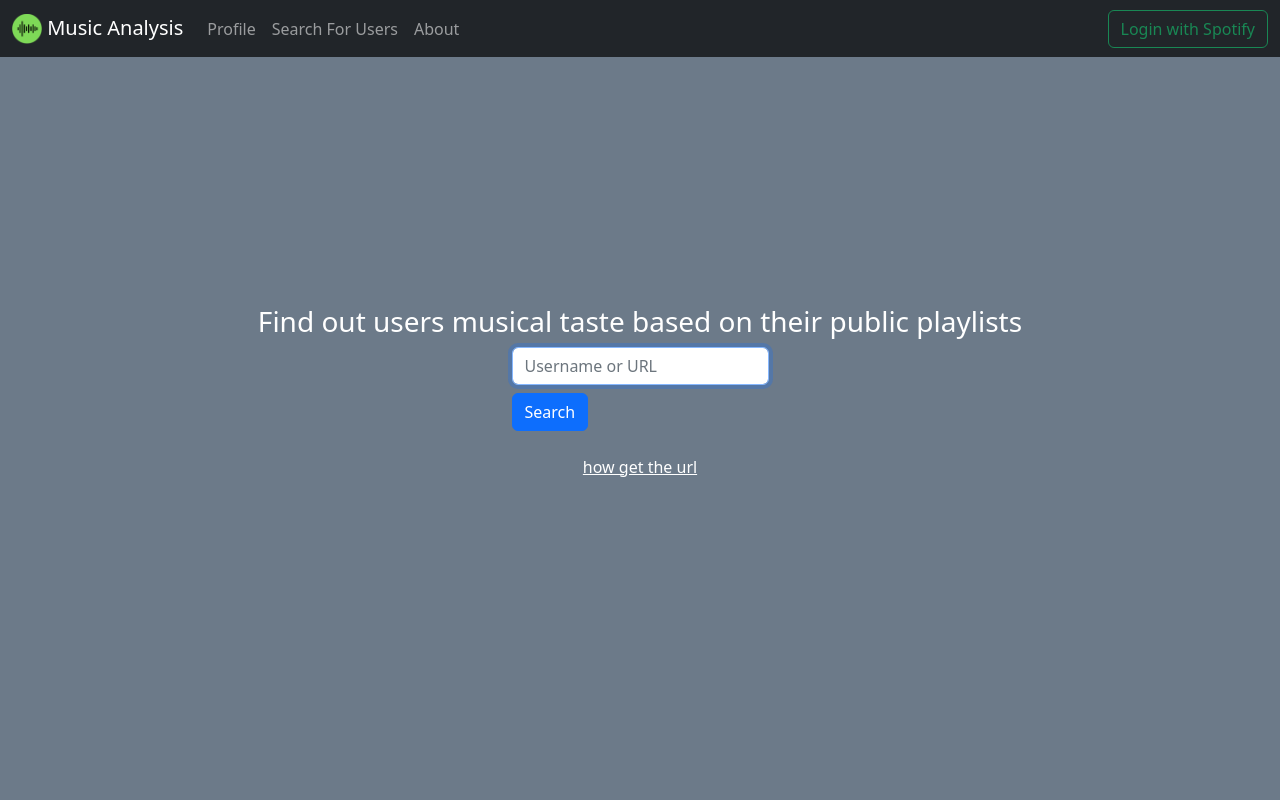
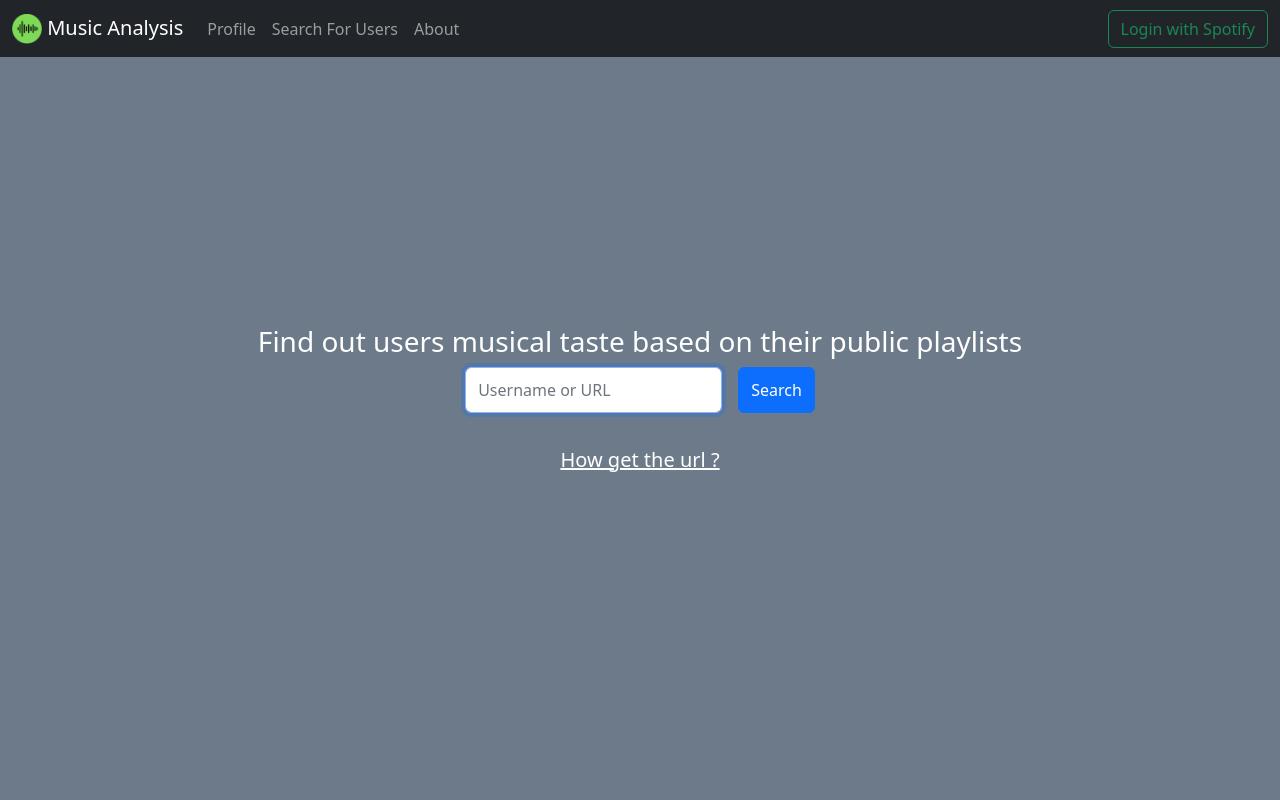
Before and after one commit to Mateus-Mannes/musicanalysis, a Flask app: template templates/search/search-form.html in a window 1280 px wide. Run offline with Flask 2, Linux system fonts and the light colour scheme; the template is opened without the code that fills it, so the values that code supplies are empty; some libraries are stand-ins or nearby versions.

Commit message:
Refactoring Search-Form Page

```diff
--- /dev/null
+++ b/static/js/search-form.js
@@ -0,0 +1,19 @@
+document.getElementById('search-button').onclick = function () {
+    if (document.querySelector("input").value != "") {
+        document.getElementById("search-button").hidden = true;
+        document.getElementById("search-spinner").hidden = false;
+    }
+};
+
+document.getElementById('exampleModal').addEventListener('hidden.bs.modal', event => {
+    notFoundLabel = document.querySelector('#notFoundLabel');
+    if(notFoundLabel != null){
+        document.querySelector('#notFoundLabel').hidden = true;
+    }
+    noPlaylistLabel = document.querySelector('#noPlaylistLabel');
+    if(noPlaylistLabel != null){
+        document.querySelector('#noPlaylistLabel').hidden = true;
+    }
+    document.querySelector('#getUrlLabel').hidden = false;
+    document.querySelector('#getUrlImg').hidden = false;
+});
--- /dev/null
+++ b/static/styles/search/search-form/search-form.css
@@ -0,0 +1,23 @@
+.search__form{
+    max-width: 350px;
+
+    display: flex;
+
+}
+
+.search__form__button{
+    height: 100%;
+}
+
+.search__form__input{
+    margin-right: 1rem;
+}
+
+.search__form__loading{
+    display: flex;
+    align-items: center;
+}
+
+.search__form__loading__spinner{
+    margin-right: 1rem;
+}
--- /dev/null
+++ b/static/styles/search/search-form/search-modal.css
@@ -0,0 +1,11 @@
+.search__modal__button{
+    margin-top: 2rem;
+}
+
+.search__modal__title{
+    color: black;
+}
+
+.search__modal__body{
+    color: black;
+}
--- /dev/null
+++ b/static/styles/search/search-form/search.css
@@ -0,0 +1,15 @@
+.search{
+    display: flex;
+    flex-direction: column;
+    justify-content: center;
+    align-items: center;
+    height: 100vh;
+    background-color: #6C7A89;
+    color: white;
+    text-align: center;
+    max-width: none;
+}
+
+.search a{
+    color: white;
+}
--- a/templates/search/search-form.html
+++ b/templates/search/search-form.html
@@ -1,55 +1,53 @@
 {% extends "shared/layout.html" %}
 {% block main %}
-<div {% if status !="notfound" %}class="con" {% else %} class="con2" {% endif %}>
-    <h3 class="text-center text-white">Find out users musical taste based on their public playlists</h3>
-    <form class="form-inline" id="topicForm" action="/search" method="POST">
-        <input type="text" id="inputTopic" name="username" class="form-control mb-2 mr-sm-2" placeholder="Username or URL" required autofocus />
-        <button style="margin: auto;" type="submit" id="btn-one" class="btn btn-primary mb-2">
+<link rel="stylesheet" type="text/css" href="{{ url_for('static',filename='styles/search/search-form/search.css') }}">
+<link rel="stylesheet" type="text/css" href="{{ url_for('static',filename='styles/search/search-form/search-form.css') }}">
+<link rel="stylesheet" type="text/css" href="{{ url_for('static',filename='styles/search/search-form/search-modal.css') }}">
+<section class="search container">
+    <h1 class="fs-3">Find out users musical taste based on their public playlists</h1>
+
+    <form class="search__form" action="/search" method="POST">
+        <input class="form-control search__form__input" type="text" name="username" placeholder="Username or URL" required autofocus />
+        <button type="submit" id="search-button" class="btn btn-primary mb-2 search__form__button">
             Search
         </button>
-        <script>
-            document.querySelector('#btn-one').onclick = function () {
-                var element = document.getElementById("btn-one");
-                if (document.getElementById("inputTopic").value != "") {
-                    element.innerHTML = "<div  style='height: 20px; width: 20px' class='spinner-border' role='status'><span class='sr-only'>Loading...</span></div>";
-                }
-            };
-        </script>
+        <button hidden id="search-spinner" class="search__form__loading btn btn-primary" type="button" disabled>
+            <span class="search__form__loading__spinner spinner-grow spinner-grow-sm" role="status" aria-hidden="true"></span>
+            Loading...
+        </button>
     </form>
-    <p></p>
-    <p class="text-center">
-        <a data-toggle="modal" data-target="#exampleModal">
-            <font color="#ffffff"><u>how get the url</u></font>
-        </a>
-    </p>
-    <!-- Modal -->
+
+    <a class="search__modal__button fs-5" data-bs-toggle="modal" data-bs-target="#exampleModal" >
+        How get the url ?
+    </a>
+
     <div class="modal fade" id="exampleModal" tabindex="-1" aria-labelledby="exampleModalLabel" aria-hidden="true">
         <div class="modal-dialog">
             <div class="modal-content">
                 <div class="modal-header">
-                    <h5 class="modal-title" id="exampleModalLabel">how get the url</h5>
-                    <button type="button" class="close" data-dismiss="modal" aria-label="Close">
-                        <span aria-hidden="true">&times;</span>
-                    </button>
+                    <button type="button" class="btn-close" data-bs-dismiss="modal" aria-label="Close"></button>
                 </div>
-                <div class="modal-body">
-                    go to the user profile and copy the share link, them paste it in the input bar.
-                    <p class="text-center"><img src="static/images/get-url.gif" width="100%" style="max-width: 200px;"></p>
-                </div>
-                <div class="modal-footer">
-                    <button type="button" class="btn btn-secondary" data-dismiss="modal">Close</button>
+                <div class="search__modal__body fs-4 modal-body">
+                    {% if status == "notfound" %}
+                        <script>document.querySelector('.search__modal__button').click()</script>
+                        <p id="notFoundLabel">Sorry, we couldn't find that user. Maybe you have written it in a wrong way. Look how to get the user's URL:</p>
+                        <p id="getUrlLabel">Go to the user profile and copy the share link, them paste it in the input bar:</p>
+                        <img id="getUrlImg" width="100%" src="static/images/url.png">
+                    {% elif status == "noplaylists" %}
+                        <script>document.querySelector('.search__modal__button').click()</script>
+                        <p id="noPlaylistLabel">Sorry, this user don't have public playlists to be analyzed</p>
+                        <p id="getUrlLabel" hidden>Go to the user profile and copy the share link, them paste it in the input bar:</p>
+                        <img id="getUrlImg" hidden width="100%" src="static/images/url.png">
+                    {% else %}
+                        <p id="getUrlLabel">Go to the user profile and copy the share link, them paste it in the input bar:</p>
+                        <img id="getUrlImg" width="100%" src="static/images/url.png">
+                    {% endif %}
                 </div>
             </div>
         </div>
     </div>
-    {% if status == "notfound" %}
-    <h3 class="text-center text-white">Sorry, we couldn't find that user. Maybe you have written it in a wrong way. Look how to get the user's URL: go to the user profile and copy the share link, them paste it in the input bar.</h3>
-    <p class="text-center"><img src="static/images/get-url.gif" width="100%" style="max-width: 200px;"></p>
-    {% endif %}
-    {% if status == "noplaylists" %}
-    <h3 class="text-center text-white">
-        <u>Sorry, this user don't have public playlists to be analyzed</u>
-    </h3>
-    {% endif %}
-</div>
+
+    <script type="text/javascript" src="{{ url_for('static',filename='js/search-form.js') }}"></script>
+
+</section>
 {% endblock %}
```
Also changed, not shown: static/images/gray-white.jpg (deleted), static/images/green-blue.jpg (deleted), static/images/url.png (added).
